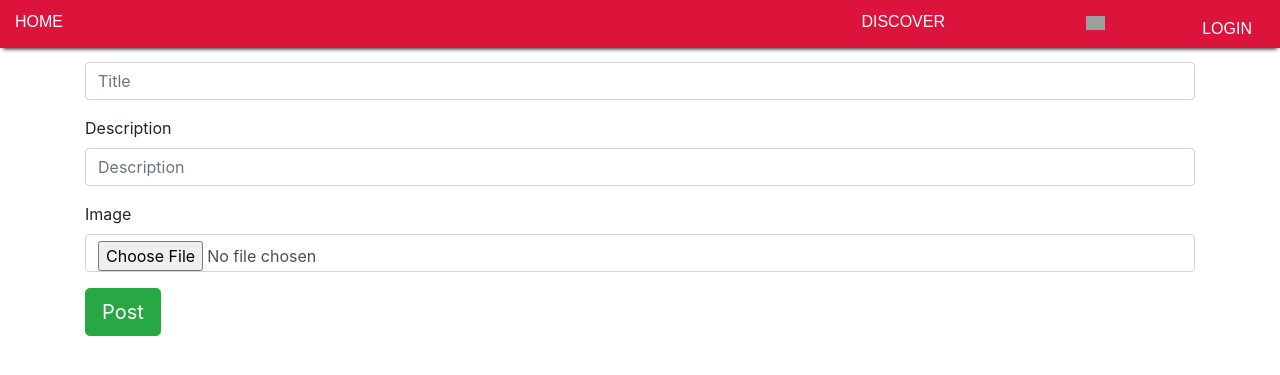
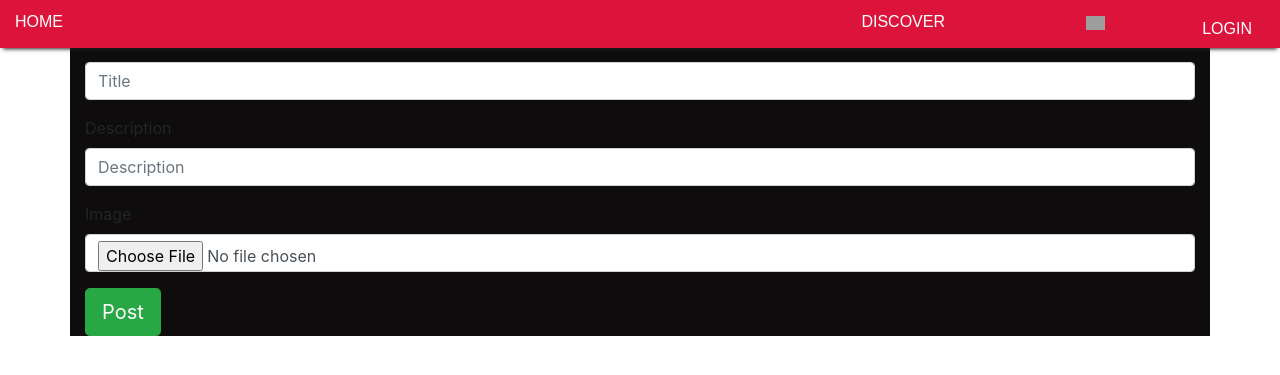
Before and after one commit to KevinJared/HoodWatch, a Django app: template hoodwatch/templates/new_hood.html in a window 1280 px wide. Shown: the top 375 px of the page. Run offline with Django 3.2, Linux system fonts and the light colour scheme; the template is opened without the code that fills it: values that come from a table or form of the project are taken from there, others are empty; some libraries are stand-ins or nearby versions; some web fonts are replaced; grey boxes are pictures that could not be loaded.

Commit message:
new hood

```diff
--- a/hoodwatch/templates/new_hood.html
+++ b/hoodwatch/templates/new_hood.html
@@ -15,7 +15,7 @@
 </head>
 {% block content %}
 <body>
-  <div class="container" style="padding-top:30px;">
+  <div class="container" style="padding-top:30px;background-color:rgb(14, 12, 12);">
     <form action="{%url 'new-hood'%}" method="post" enctype="multipart/form-data">
       {%csrf_token%}
 
```
